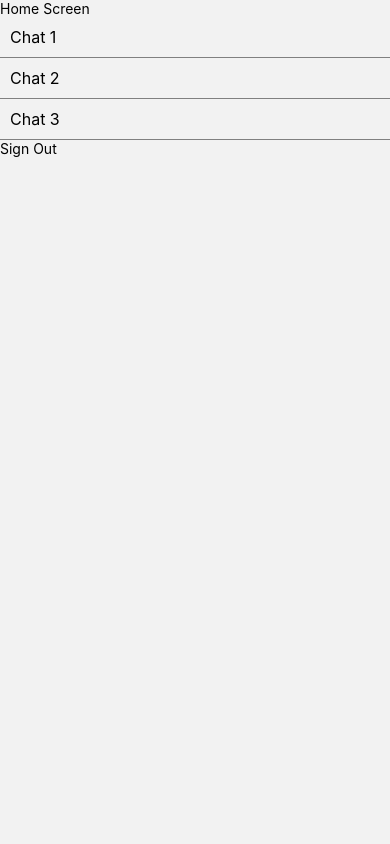
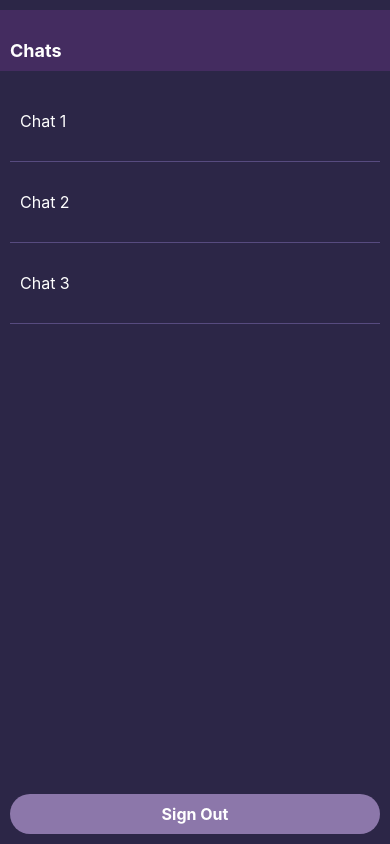
Before and after one commit to momiah/mindmai, a React Native app: screen /Home in a window 390 px wide. Built offline with nearby package versions, Linux system fonts and the light colour scheme.

Commit message:
signin screen UI update

```diff
--- a/screens/HomeScreen.js
+++ b/screens/HomeScreen.js
@@ -1,5 +1,5 @@
 import React from 'react';
-import { View, Text, TouchableOpacity, FlatList, Alert } from 'react-native';
+import { View, Text, TouchableOpacity, FlatList, Alert, StyleSheet } from 'react-native';
 import { signOut, getAuth } from 'firebase/auth';
 import { FIREBASE_APP } from '../services/firebase.config';
 import { useNavigation } from '@react-navigation/native';
@@ -61,30 +61,62 @@ const HomeScreen = () => {
   );
 
   return (
-    <SafeAreaView>
-      <Text>Home Screen</Text>
+    <SafeAreaView style={styles.container}>
+      <Text style={styles.heading}>Chats</Text>
       {/* List of chats */}
       <FlatList
         data={chats}
         renderItem={renderChatItem}
         keyExtractor={(item) => item.id}
       />
-      <TouchableOpacity onPress={handleSignOut}>
-        <Text>Sign Out</Text>
+      <TouchableOpacity onPress={handleSignOut} style={styles.signOutButton}>
+        <Text style={styles.signOutButtonText}>Sign Out</Text>
       </TouchableOpacity>
     </SafeAreaView>
   );
 };
 
-const styles = {
+const styles = StyleSheet.create({
+  container: {
+    flex: 1,
+    backgroundColor: '#2C2647',
+    padding: 10,
+  },
+  heading: {
+    fontSize: 18,
+    fontWeight: 'bold',
+    color: '#FFFFFF',
+    marginBottom: 10,
+    backgroundColor: '#442C60',
+    padding: 10,
+    paddingTop: 30,
+    marginHorizontal: -10,
+  },
   chatItem: {
-    padding: 10,
+    flexDirection: 'row',
+    alignItems: 'center',
+    paddingVertical: 30,
     borderBottomWidth: 1,
-    borderBottomColor: 'gray',
+    borderBottomColor: '#574B7F',
   },
   chatTitle: {
+    flex: 1,
     fontSize: 16,
+    color: '#FFFFFF',
+    marginLeft: 10,
   },
-};
+  signOutButton: {
+    backgroundColor: '#8C77AA',
+    borderRadius: 20,
+    padding: 10,
+    alignItems: 'center',
+    marginTop: 20,
+  },
+  signOutButtonText: {
+    color: 'white',
+    fontSize: 16,
+    fontWeight: 'bold',
+  },
+});
 
 export default HomeScreen;
--- a/screens/SignInScreen.js
+++ b/screens/SignInScreen.js
@@ -90,17 +90,19 @@ const styles = StyleSheet.create({
     flex: 1,
     justifyContent: 'center',
     alignItems: 'center',
+    backgroundColor: '#2C2647',
   },
   inputContainer: {
     width: '80%',
   },
   input: {
-    backgroundColor: 'white',
+    backgroundColor: '#574B7F',
     paddingHorizontal: 15,
     paddingVertical: 10,
     borderRadius: 10,
     marginTop: 10,
     height: 50,
+    color: '#FFFFFF',
   },
   buttonContainer: {
     paddingHorizontal: 30,
@@ -110,7 +112,7 @@ const styles = StyleSheet.create({
     flexDirection: 'row',
   },
   button: {
-    backgroundColor: '#0782F9',
+    backgroundColor: '#8C77AA',
     width: '45%',
     marginHorizontal: 5,
     padding: 15,
@@ -118,9 +120,9 @@ const styles = StyleSheet.create({
     alignItems: 'center',
   },
   buttonOutline: {
-    backgroundColor: 'white',
+    backgroundColor: '#574B7F',
     marginTop: 5,
-    borderColor: '#0782F9',
+    borderColor: '#8C77AA',
     borderWidth: 2,
   },
   buttonText: {
@@ -129,7 +131,7 @@ const styles = StyleSheet.create({
     fontSize: 16,
   },
   buttonOutlineText: {
-    color: '#0782F9',
+    color: '#8C77AA',
     fontWeight: '700',
     fontSize: 16,
   },
```
